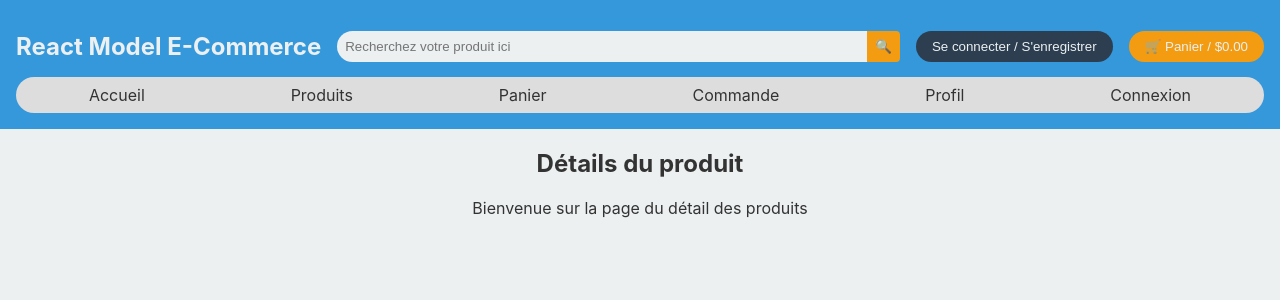
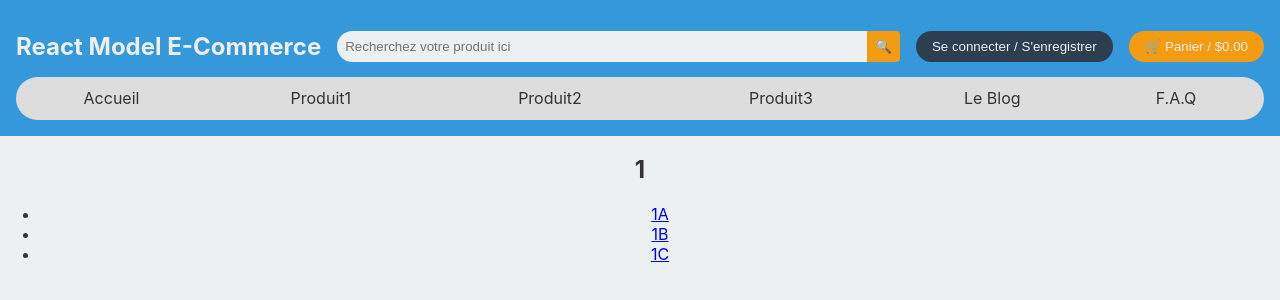
Before and after one commit to AristoteLeDaron/react-model-ecommerce, a React (Create React App) app: page /produits/1 in a window 1280 px wide. Shown: the top 300 px of the page. Built offline with nearby package versions, Linux system fonts and the light colour scheme.

Commit message:
ajout de composants produits et sous produits de leur route dynamique et actualisation de la navbar

```diff
--- a/src/App.js
+++ b/src/App.js
@@ -2,14 +2,13 @@
 import './App.css';
 import Header from './components/Header/Header';
 import HomePage from './components/HomePage/HomePage';
-import ProductsPage from './components/ProductsPage/ProductsPage';
-import ProductDetailsPage from './components/ProductDetailsPage/ProductDetailsPage';
+import ProductSubCategoryPage from './components/ProductSubCategoryPage/ProductSubCategoryPage'; // Vous aurez besoin de créer ce composant
+import ProductCategoryPage from './components/ProductCategoryPage/ProductCategoryPage'; // Vous aurez besoin de créer ce composant
 import CartPage from './components/CartPage/CartPage';
 import CheckoutPage from './components/CheckoutPage/CheckoutPage';
 import UserProfilePage from './components/UserProfilePage/UserProfilePage';
 import LoginPage from './components/LoginPage/LoginPage';
 import { BrowserRouter as Router, Routes, Route } from 'react-router-dom';
-
 
 function App() {
   return (
@@ -17,8 +16,8 @@
       <div className="App">
         <Header />
         <Routes>
-          <Route path="/produits/:id" element={<ProductDetailsPage />} />
-          <Route path="/produits" element={<ProductsPage />} />
+          <Route path="/produits/:category/:subcategory" element={<ProductSubCategoryPage />} />
+          <Route path="/produits/:category" element={<ProductCategoryPage />} />
           <Route path="/panier" element={<CartPage />} />
           <Route path="/commande" element={<CheckoutPage />} />
           <Route path="/profil" element={<UserProfilePage />} />
--- a/src/components/NavBar/NavBar.css
+++ b/src/components/NavBar/NavBar.css
@@ -1,9 +1,9 @@
 .navBar {
   display: flex;
   justify-content: space-around;
-  padding: 0.2 rem 0;
+  padding: 0.2rem 0;
   border-radius: 25px;
-  background-color: var(--navbar-bg, #ddd); /* Vous pouvez ajouter cette variable dans index.css si vous le souhaitez */
+  background-color: var(--navbar-bg, #ddd);
 }
 
 .navLink {
@@ -11,9 +11,32 @@
   color: inherit;
   padding: 0.5rem 1rem;
   transition: background-color 0.3s;
+}
 
-  /* Ajouter un effet de survol (hover) pour améliorer la lisibilité */
-  &:hover {
-      background-color: var(--navbar-hover-bg, #ccc); /* Encore une fois, vous pouvez ajouter cette variable dans index.css si vous le souhaitez */
-  }
+.navLink:hover {
+  background-color: var(--navbar-hover-bg, #ccc);
 }
+
+.dropdown {
+  position: relative;
+  padding: 0.5rem 1rem;
+  cursor: pointer;
+}
+
+.dropdownLink {
+  pointer-events: none;  /* Empêche les clics sur ce lien, ce qui force l'utilisateur à choisir une sous-catégorie */
+}
+
+.submenu {
+  display: none;
+  position: absolute;
+  top: 100%;
+  left: 0;
+  flex-direction: column;
+  border-radius: 0 0 25px 25px;
+  background-color: var(--navbar-bg, #ddd);
+}
+
+.dropdown:hover .submenu {
+  display: flex;
+}
--- a/src/components/NavBar/NavBar.js
+++ b/src/components/NavBar/NavBar.js
@@ -6,11 +6,36 @@
   return (
     <nav className="navBar">
       <Link className="navLink" to="/">Accueil</Link>
-      <Link className="navLink" to="/produits">Produits</Link>
-      <Link className="navLink" to="/panier">Panier</Link>
-      <Link className="navLink" to="/commande">Commande</Link>
-      <Link className="navLink" to="/profil">Profil</Link>
-      <Link className="navLink" to="/connexion">Connexion</Link>
+
+      <div className="dropdown">
+        <Link className="navLink dropdownLink" to="/produits1">Produit1</Link>
+        <div className="submenu">
+          <Link className="navLink" to="/produits1/produit1A">Produit1A</Link>
+          <Link className="navLink" to="/produits1/produit1B">Produit1B</Link>
+          <Link className="navLink" to="/produits1/produit1C">Produit1C</Link>
+        </div>
+      </div>
+
+      <div className="dropdown">
+        <Link className="navLink dropdownLink" to="/produits2">Produit2</Link>
+        <div className="submenu">
+          <Link className="navLink" to="/produits2/produit2A">Produit2A</Link>
+          <Link className="navLink" to="/produits2/produit2B">Produit2B</Link>
+          <Link className="navLink" to="/produits2/produit2C">Produit2C</Link>
+        </div>
+      </div>
+
+      <div className="dropdown">
+        <Link className="navLink dropdownLink" to="/produits3">Produit3</Link>
+        <div className="submenu">
+          <Link className="navLink" to="/produits3/produit3A">Produit3A</Link>
+          <Link className="navLink" to="/produits3/produit3B">Produit3B</Link>
+          <Link className="navLink" to="/produits3/produit3C">Produit3C</Link>
+        </div>
+      </div>
+
+      <Link className="navLink" to="/blog">Le Blog</Link>
+      <Link className="navLink" to="/faq">F.A.Q</Link>
     </nav>
   );
 }
--- /dev/null
+++ b/src/components/ProductCategoryPage/ProductCategoryPage.js
@@ -0,0 +1,20 @@
+// ProductCategoryPage.js
+import React from 'react';
+import { useParams, Link } from 'react-router-dom';
+
+function ProductCategoryPage() {
+  const { category } = useParams();
+
+  return (
+    <div className="product-category-page">
+      <h2>{category.toUpperCase()}</h2>
+      <ul>
+        <li><Link to={`/produits/${category}/${category}A`}>{`${category}A`}</Link></li>
+        <li><Link to={`/produits/${category}/${category}B`}>{`${category}B`}</Link></li>
+        <li><Link to={`/produits/${category}/${category}C`}>{`${category}C`}</Link></li>
+      </ul>
+    </div>
+  );
+}
+
+export default ProductCategoryPage;
--- /dev/null
+++ b/src/components/ProductSubCategoryPage/ProductSubCategoryPage.js
@@ -0,0 +1,17 @@
+// ProductSubCategoryPage.js
+import React from 'react';
+import { useParams } from 'react-router-dom';
+
+function ProductSubCategoryPage() {
+  const { category, subcategory } = useParams();
+
+  return (
+    <div className="product-subcategory-page">
+      <h2>{subcategory.toUpperCase()}</h2>
+      <p>Produits pour la catégorie {subcategory} (sous la catégorie principale {category}) seront affichés ici.</p>
+      {/* Vous pouvez intégrer ici votre liste ou grille de produits pour cette sous-catégorie. */}
+    </div>
+  );
+}
+
+export default ProductSubCategoryPage;
--- a/src/index.css
+++ b/src/index.css
@@ -4,12 +4,8 @@
   --secondary-color: #2c3e50; /* Vous pouvez changer cette valeur */
   --background-color: #ecf0f1; /* Vous pouvez changer cette valeur */
   --font-color: #333; /* Vous pouvez changer cette valeur */
-  --main-color: #3498db;
-  --secondary-color: #2c3e50;
-  --third-color: #ecf0f1;
   --fourth-color: #8e44ad;
   --fifth-color: #f39c12;
-  --sixth-color: #333;
 
   /* HomePage */
   --home-page-bg: #e6f7ff;
```
